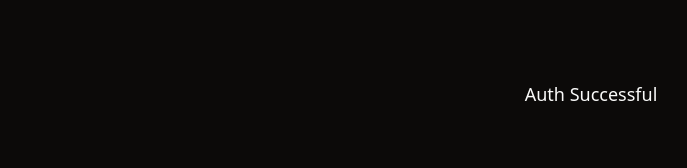
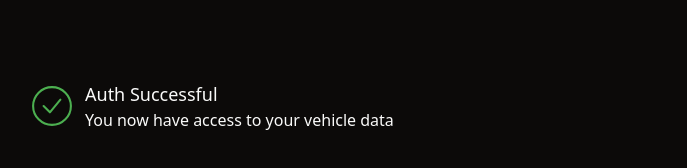
Before and after one commit to djballowe/tesla-fetch, a website built with Vite: page public/tfetch-auth/index.html in a window 1280 px wide. Shown: the whole page, without its empty margins (49-736 px from the left). Built offline with nearby package versions, Linux system fonts and the light colour scheme.

Commit message:
Auth success UI

```diff
--- a/public/tfetch-auth/index.html
+++ b/public/tfetch-auth/index.html
@@ -8,9 +8,39 @@
   </head>
 
   <body class="bg-stone-950 p-20">
-    <div id="app" class="flex justify-center">
+    <div id="app" class="flex items-center w-full">
+      <div class="mr-3">
+        <svg
+          xmlns="http://www.w3.org/2000/svg"
+          viewBox="0 0 100 100"
+          width="42"
+          height="42"
+        >
+          <circle
+            cx="50"
+            cy="50"
+            r="45"
+            stroke="#4CAF50"
+            stroke-width="5"
+            fill="none"
+          />
+          <path
+            d="M30 50 L45 65 L70 35"
+            stroke="#4CAF50"
+            stroke-width="5"
+            fill="none"
+            stroke-linecap="round"
+            stroke-linejoin="round"
+          />
+        </svg>
+      </div>
       <div>
-        <p class="text-stone-50 text-lg">Auth Successful</p>
+        <div>
+          <p class="text-stone-50 text-lg">Auth Successful</p>
+        </div>
+        <div>
+          <p class="text-stone-50">You now have access to your vehicle data</p>
+        </div>
       </div>
     </div>
   </body>
--- a/public/tfetch-auth/package.json
+++ b/public/tfetch-auth/package.json
@@ -6,7 +6,8 @@
   "scripts": {
     "dev": "vite",
     "build": "vite build",
-    "preview": "vite preview"
+    "preview": "vite preview",
+    "tailwind": "npx tailwindcss -i ./input.css -o ./output.css --watch"
   },
   "devDependencies": {
     "tailwind": "^4.0.0",
```
Also changed, not shown: public/tfetch-auth/output.css.
